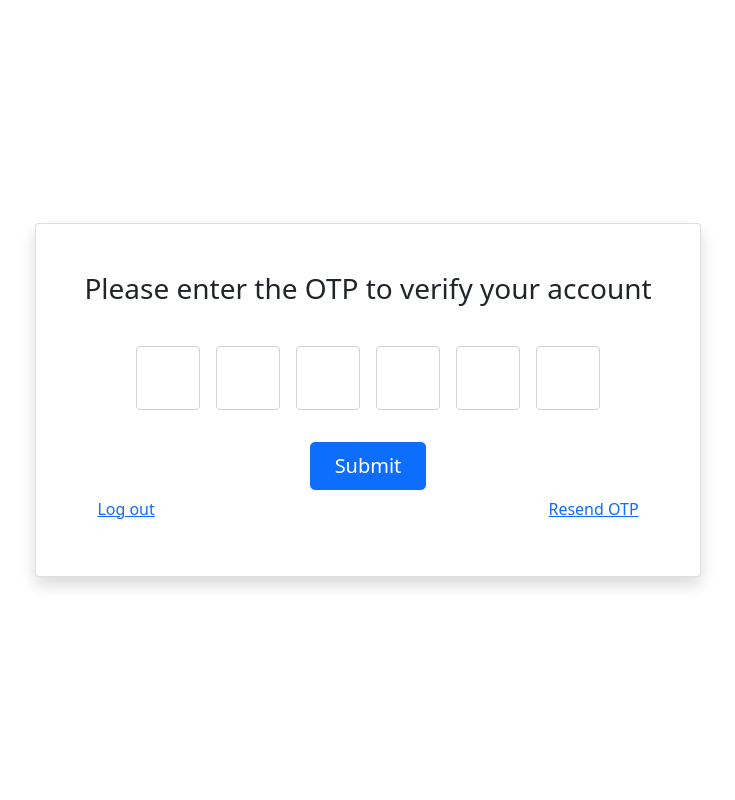
After one commit to leduytam/online-academy, a Node server app: template src/views/verify.hbs in a window 1280 px wide. The commit adds this page. Shown: the whole page, without its empty margins (272-1007 px from the left). Run offline with Node 20, Linux system fonts and the light colour scheme; the template is opened without the code that fills it, so the values that code supplies are empty; some libraries are stand-ins or nearby versions.

Commit message:
OA-18 | Create temporary verify page

```diff
--- a/public/js/header.js
+++ /dev/null
@@ -1,3 +0,0 @@
-const logout = () => {
-  document.querySelector('#logout').submit();
-};
--- /dev/null
+++ b/public/js/verify.js
@@ -0,0 +1,36 @@
+const otpDigits = document.querySelectorAll('.otp-digit');
+const otp = document.querySelector('#otp');
+const btnSubmit = document.querySelector('#btn-submit');
+const otpForm = document.querySelector('#otp-form');
+
+btnSubmit.addEventListener('click', () => {
+  otp.value = [...otpDigits].map((digit) => digit.value).join('');
+  otpForm.submit();
+});
+
+for (let i = 0; i < otpDigits.length; i++) {
+  otpDigits[i].addEventListener('keydown', (e) => {
+    if (e.key === 'Backspace') {
+      otpDigits[i].value = '';
+
+      if (i !== 0) {
+        otpDigits[i - 1].focus();
+      }
+    }
+
+    if (e.key === 'ArrowLeft' && i !== 0) {
+      otpDigits[i - 1].focus();
+    }
+
+    if (e.key === 'ArrowRight' && i !== otpDigits.length - 1) {
+      otpDigits[i + 1].focus();
+    }
+
+    if (e.keyCode > 47 && e.keyCode < 58) {
+      otpDigits[i].value = e.key;
+      if (i !== otpDigits.length - 1) otpDigits[i + 1].focus();
+    }
+
+    e.preventDefault();
+  });
+}
--- a/src/views/partials/header.hbs
+++ b/src/views/partials/header.hbs
@@ -50,10 +50,10 @@
 
               <li>
                 <form id='logout' action='/logout' method='post' class='my-0'>
-                  <a class='dropdown-item' href='javascript: logout();'>
+                  <button class='dropdown-item' type='submit'>
                     <i class='fa fa-sign-out' aria-hidden='true'></i>
                     Log out
-                  </a>
+                  </button>
                 </form>
               </li>
             </ul>
@@ -70,5 +70,3 @@
     </div>
   </div>
 </navbar>
-
-<script src='js/header.js'></script>
--- /dev/null
+++ b/src/views/verify.hbs
@@ -0,0 +1,64 @@
+<div class='h-100 d-flex justify-content-center align-items-center'>
+  <div class='card p-5 text-center shadow'>
+    <h3 class='pb-4'>Please enter the OTP to verify your account</h3>
+    <form id='otp-form' action='/verify' method='POST' class='mb-0'>
+      <input id='otp' type='hidden' name='otp' value='' />
+      <div class='d-flex justify-content-center align-items-center'>
+        <input
+          class='m-2 text-center form-control rounded otp-digit'
+          type='text'
+          id='first'
+          maxlength='1'
+        />
+        <input
+          class='m-2 text-center form-control rounded otp-digit'
+          type='text'
+          maxlength='1'
+        />
+        <input
+          class='m-2 text-center form-control rounded otp-digit'
+          type='text'
+          maxlength='1'
+        />
+        <input
+          class='m-2 text-center form-control rounded otp-digit'
+          type='text'
+          maxlength='1'
+        />
+        <input
+          class='m-2 text-center form-control rounded otp-digit'
+          type='text'
+          maxlength='1'
+        />
+        <input
+          class='m-2 text-center form-control rounded otp-digit'
+          type='text'
+          maxlength='1'
+        />
+      </div>
+
+      <button
+        type='button'
+        class='btn btn-lg btn-primary mt-4 px-4'
+        id='btn-submit'
+      >
+        Submit
+      </button>
+    </form>
+
+    <div class='d-flex justify-content-between'>
+      <form action='/logout' method='POST' class='mb-0'>
+        <button type='submit' class='btn btn-link'>Log out</button>
+      </form>
+      <form action='#' class='mb-0'>
+        <button type='submit' class='btn btn-link'>Resend OTP</button>
+      </form>
+    </div>
+  </div>
+</div>
+
+<style>
+  .otp-digit { width: 4rem; height: 4rem; }
+</style>
+
+<script src='/js/verify.js'></script>
```
